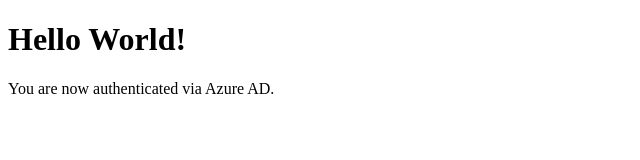
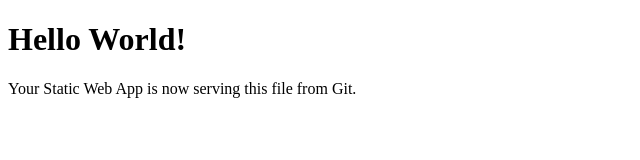
Before and after one commit to xfrancisalmeida/myFxChartsLogin, a plain HTML site: page index.html in a window 1280 px wide. Shown: the whole page, without its empty margins (0-640 px from the left). Drawn offline with Linux system fonts and the light colour scheme.

Commit message:
Update index.html

```diff
--- a/index.html
+++ b/index.html
@@ -6,6 +6,6 @@
   </head>
   <body>
     <h1>Hello World!</h1>
-    <p>You are now authenticated via Azure AD.</p>
+    <p>Your Static Web App is now serving this file from Git.</p>
   </body>
 </html>
```
